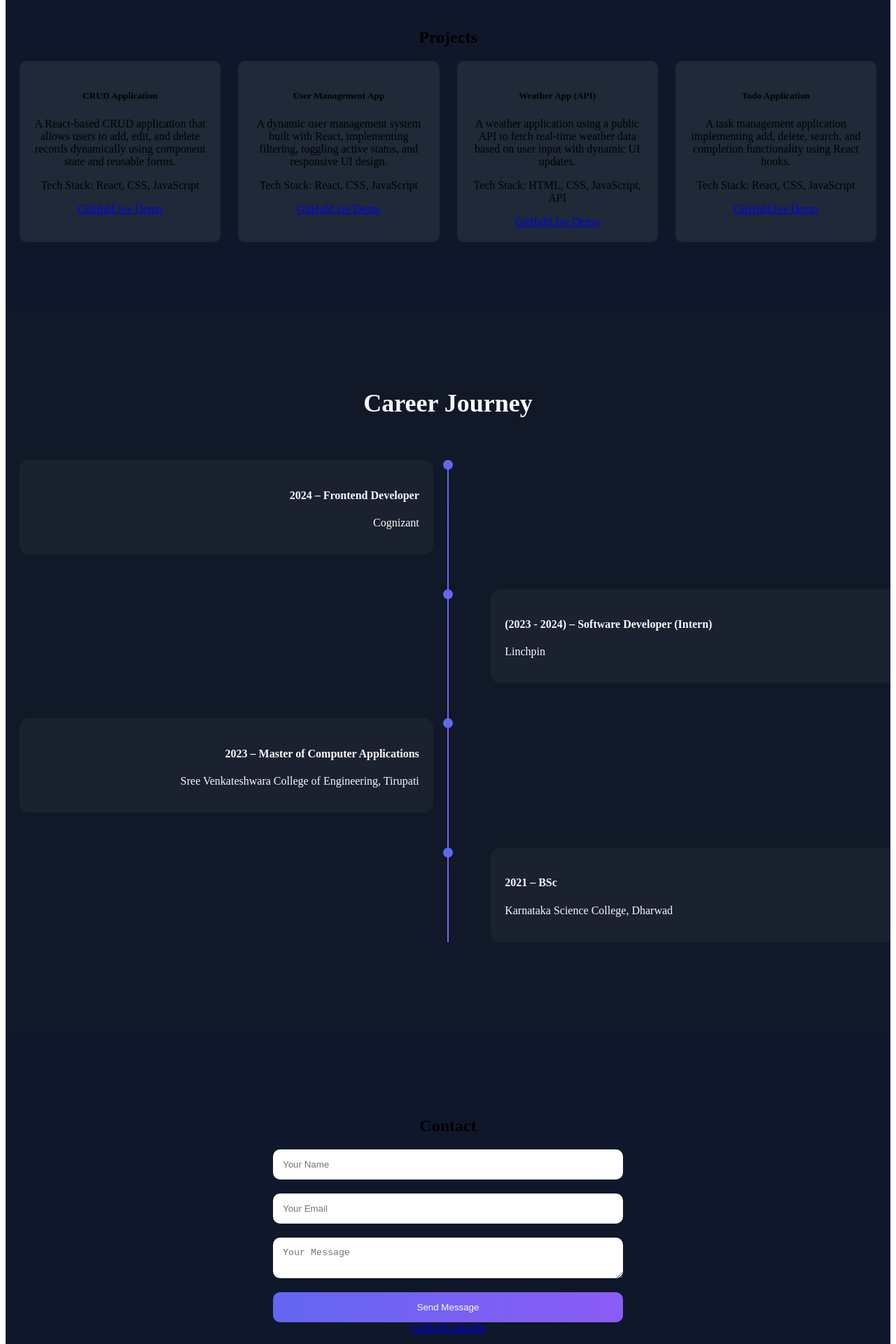
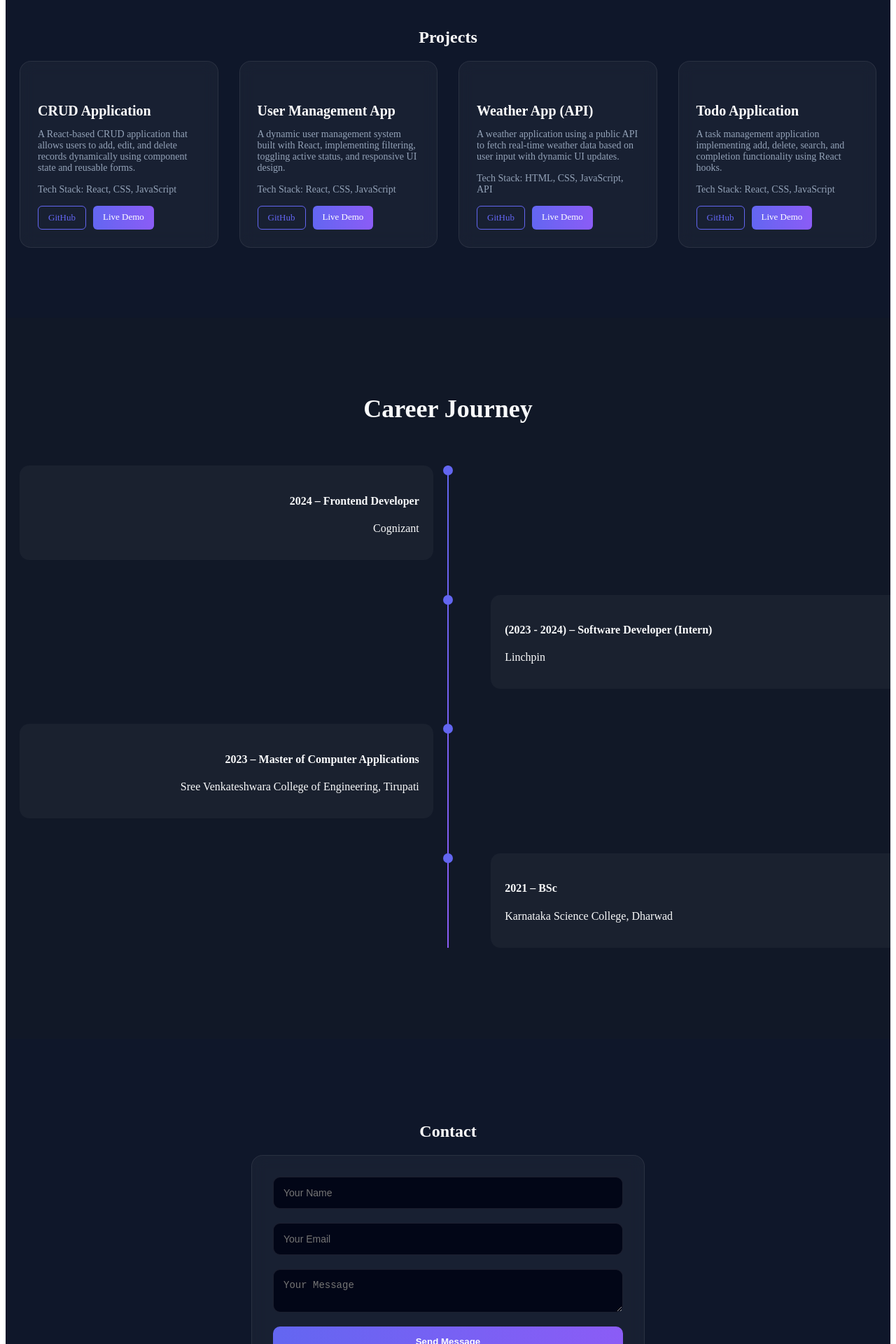
Before and after one commit to VaishnaviRasalay/Vaishnavi--Portfolio, a React (Vite) app: page / in a window 1280 px wide. Shown: the part 1700-3620 px from the top of the page at 70% size. Built offline with nearby package versions, Linux system fonts and the light colour scheme.

Commit message:
styling chnaged for contact and projects

```diff
--- a/src/components/Contact.css
+++ b/src/components/Contact.css
@@ -1,32 +1,65 @@
+/* CONTACT SECTION */
 .contact {
   background: #0f172a;
   padding: 100px 20px;
   text-align: center;
+  color: white;
 }
 
+/* FORM CONTAINER */
 .formcontainer {
   max-width: 500px;
   margin: auto;
   display: flex;
   flex-direction: column;
   gap: 20px;
+
+  background: rgba(255, 255, 255, 0.04);
+  backdrop-filter: blur(10px);
+  border: 1px solid rgba(255, 255, 255, 0.08);
+  border-radius: 16px;
+  padding: 30px;
 }
 
+/* INPUT FIELDS */
 .formcontainer input,
 .formcontainer textarea {
   padding: 14px;
   border-radius: 10px;
-  border: none;
+  border: 1px solid rgba(255,255,255,0.1);
+  background: #020617;   /* 🔥 black input */
+  color: white;
+  font-size: 14px;
+  transition: 0.3s;
 }
 
+/* FOCUS EFFECT */
+.formcontainer input:focus,
+.formcontainer textarea:focus {
+  outline: none;
+  border-color: #8b5cf6;
+  box-shadow: 0 0 10px rgba(139, 92, 246, 0.5);
+}
+
+/* BUTTON */
 .contact-btn {
   padding: 14px;
   background: linear-gradient(90deg, #6366f1, #8b5cf6);
   color: white;
   border: none;
   border-radius: 10px;
+  font-weight: 600;
+  cursor: pointer;
+  transition: 0.3s;
 }
 
+/* HOVER */
+.contact-btn:hover {
+  transform: translateY(-3px);
+  box-shadow: 0 10px 25px rgba(139, 92, 246, 0.4);
+}
+
+/* MOBILE */
 @media (max-width: 768px) {
   .contact {
     padding: 60px 20px;
@@ -34,5 +67,6 @@
 
   .formcontainer {
     width: 90%;
+    padding: 20px;
   }
 }
--- a/src/components/Projects.css
+++ b/src/components/Projects.css
@@ -1,19 +1,88 @@
+/* PROJECT SECTION */
 .projects {
   background: #0f172a;
   padding: 100px 20px;
   text-align: center;
+  color: white;
 }
 
+/* GRID */
 .projectboxes {
   display: grid;
   grid-template-columns: repeat(auto-fit, minmax(250px, 1fr));
-  gap: 25px;
+  gap: 30px;
 }
 
+/* CARD */
 .projectcard {
-  background: #1f2937;
-  padding: 20px;
-  border-radius: 10px;
+  background: rgba(255, 255, 255, 0.04);
+  backdrop-filter: blur(10px);
+  padding: 25px;
+  border-radius: 16px;
+  border: 1px solid rgba(255, 255, 255, 0.08);
+  text-align: left;
+  transition: 0.3s;
+}
+
+/* HOVER EFFECT */
+.projectcard:hover {
+  transform: translateY(-6px);
+  border-color: #6366f1;
+  box-shadow: 0 10px 30px rgba(0,0,0,0.4);
+}
+
+/* TITLE */
+.projectcard h5 {
+  font-size: 20px;
+  margin-bottom: 10px;
+}
+
+/* DESCRIPTION */
+.projectcard p {
+  font-size: 14px;
+  color: #94a3b8;
+  margin-bottom: 15px;
+}
+
+/* BUTTON GROUP */
+.btn-group {
+  display: flex;
+  gap: 10px;
+  margin-top: 10px;
+}
+
+/* BUTTON BASE */
+.projectcard a {
+  text-decoration: none;   /* ❌ remove underline */
+  padding: 8px 14px;
+  border-radius: 6px;
+  font-size: 13px;
+  font-weight: 500;
+  transition: 0.3s;
+}
+
+/* GITHUB BUTTON */
+.github {
+  border: 1px solid #6366f1;
+  color: #6366f1;
+}
+
+/* GITHUB HOVER */
+.github:hover {
+  background: #6366f1;
+  color: white;
+}
+
+/* LIVE DEMO BUTTON */
+.livedemo {
+  background: linear-gradient(90deg, #6366f1, #8b5cf6);
+  color: white;
+}
+
+/* LIVE DEMO HOVER */
+.livedemo:hover {
+  transform: translateY(-2px);
+  box-shadow: 0 6px 15px rgba(139, 92, 246, 0.4);
 }
 
 /* MOBILE */
```
